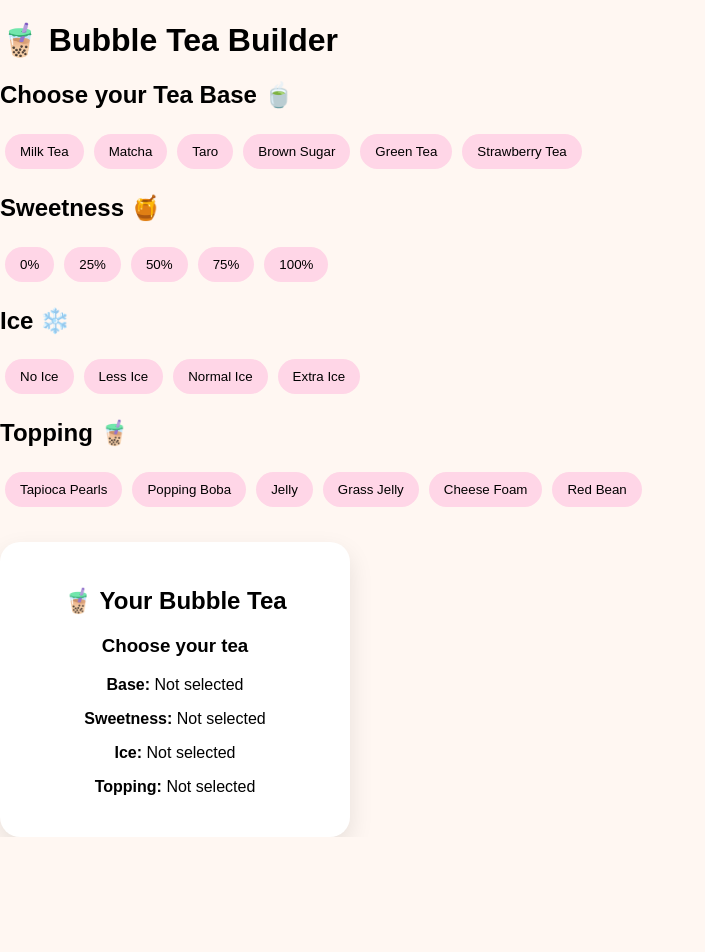
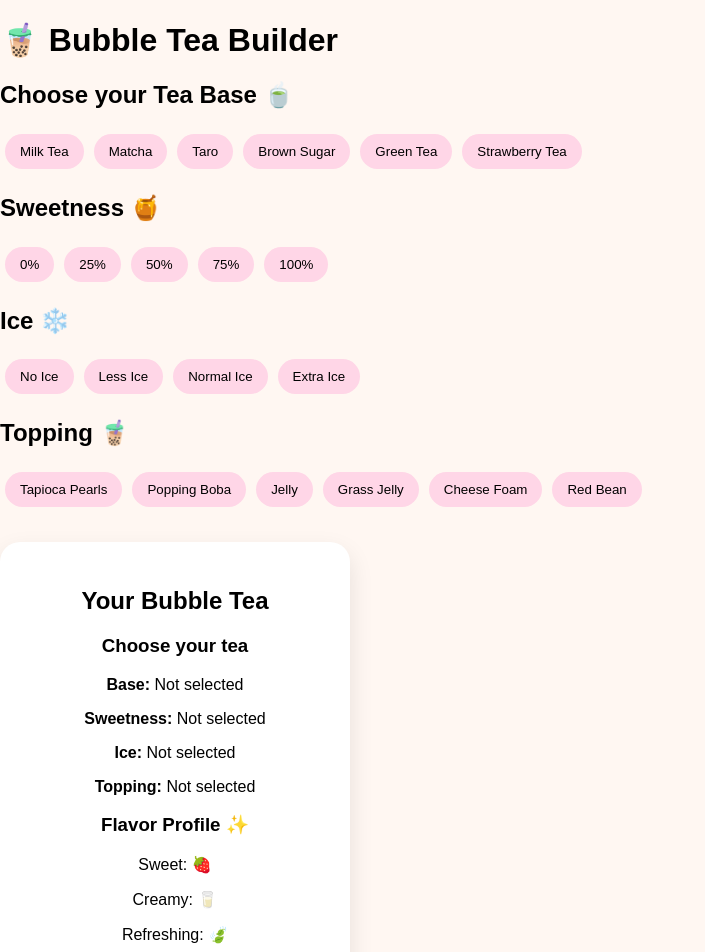
Before and after one commit to AnyutaK/boba_build, a React (Vite) app: page / in a window 1280 px wide. Shown: the top 952 px of the page, without its empty margins (0-705 px from the left). Before the commit the page ends 837 px from the top, so only its background shows below. Built offline with nearby package versions, Linux system fonts and the light colour scheme.

Commit message:
version 1implemented

```diff
--- a/src/components/DrinkCard.jsx
+++ b/src/components/DrinkCard.jsx
@@ -1,10 +1,80 @@
- function DrinkCard({ drink }) {
+function DrinkCard({ drink }) {
+
+  function generateDrinkName(drink) {
+
+    if (!drink.base) {
+      return "Your Bubble Tea";
+    }
+
+    if (drink.base === "Matcha") {
+      return "🍃 Matcha Dream";
+    }
+
+    if (drink.base === "Strawberry Tea") {
+      return "🍓 Strawberry Bliss";
+    }
+
+    if (drink.base === "Taro") {
+      return "💜 Taro Cloud";
+    }
+
+    if (drink.base === "Brown Sugar") {
+      return "🤎 Brown Sugar Delight";
+    }
+
+    if (drink.base === "Milk Tea") {
+      return "🧋 Classic Bubble Love";
+    }
+
+    return "✨ Custom Bubble Creation";
+  }
+
+
+  function getFlavorProfile(drink) {
+
+    let profile = {
+      sweet: "🍓",
+      creamy: "🥛",
+      refreshing: "🍃"
+    };
+
+
+    if (drink.base === "Strawberry Tea") {
+      profile.sweet += "🍓🍓";
+      profile.refreshing += "🍃🍃";
+    }
+
+    if (drink.base === "Matcha") {
+      profile.refreshing += "🍃🍃";
+      profile.creamy += "🥛";
+    }
+
+    if (drink.base === "Taro") {
+      profile.creamy += "🥛🥛";
+      profile.sweet += "🍓";
+    }
+
+    if (drink.topping === "Cheese Foam") {
+      profile.creamy += "🥛🥛";
+    }
+
+    if (drink.topping === "Popping Boba") {
+      profile.sweet += "🍓";
+    }
+
+    return profile;
+  }
+
+
+  const flavor = getFlavorProfile(drink);
+
 
   return (
     <div className="drink-card">
 
-      <h2>🧋 Your Bubble Tea</h2>
-
+<h2>
+  {generateDrinkName(drink)}
+</h2>
       <h3>
         {drink.base || "Choose your tea"}
       </h3>
@@ -24,6 +94,19 @@
       <p>
         <strong>Topping:</strong> {drink.topping || "Not selected"}
       </p>
+      <h3>Flavor Profile ✨</h3>
+
+        <p>
+        Sweet: {flavor.sweet}
+        </p>
+
+        <p>
+        Creamy: {flavor.creamy}
+        </p>
+
+        <p>
+        Refreshing: {flavor.refreshing}
+        </p>
 
     </div>
   );
```
